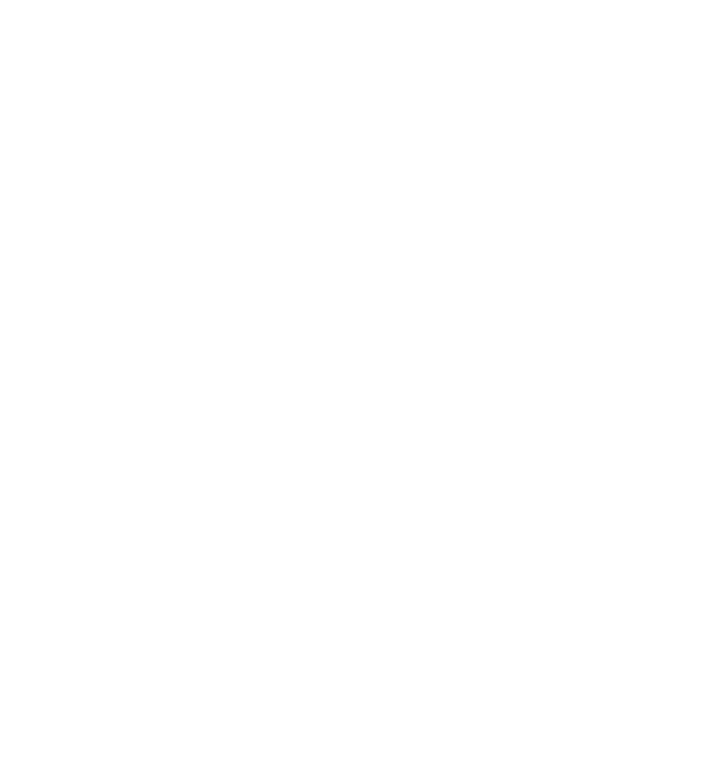
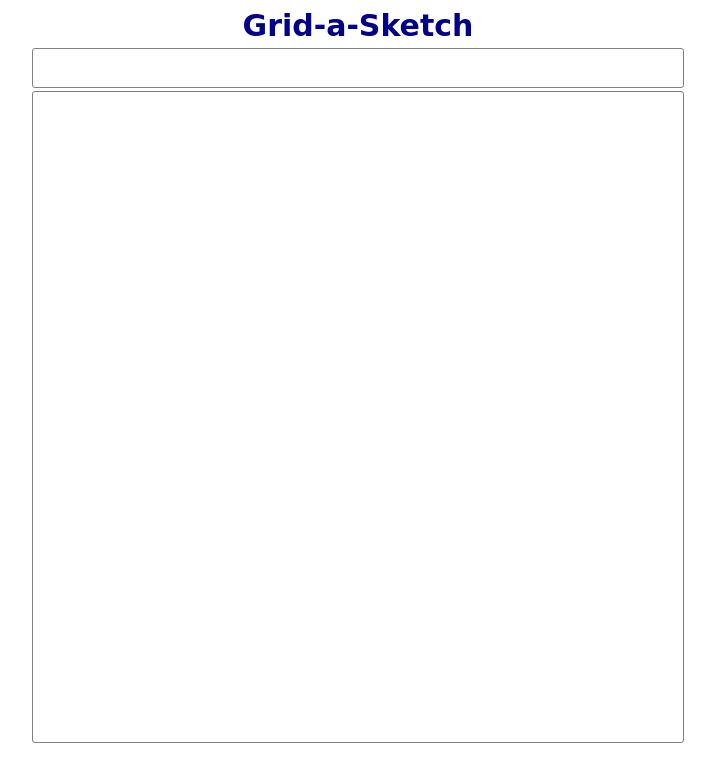
Before and after one commit to SimpleBeat/grid, a plain HTML site: page index.html in a window 1280 px wide. Shown: the whole page, without its empty margins (282-997 px from the left). Drawn offline with nearby package versions, Linux system fonts and the light colour scheme.

Commit message:
Basic html and css, template structure

```diff
--- a/index.html
+++ b/index.html
@@ -5,6 +5,13 @@
     <title>Grid-a-Sketch</title>
   </head>
   <body>
+    <h1>Grid-a-Sketch</h1>
+    <div class="header">
+
+    </div>
+    <div class="grid">
+
+    </div>
     <script src="https://ajax.googleapis.com/ajax/libs/jquery/1.11.0/jquery.min.js"></script>
     <script src="app.js"></script>
   </body>
--- a/style.css
+++ b/style.css
@@ -1 +1,26 @@
 /* Grid stylesheet */
+h1 {
+  font-family: cursive;
+  font-size: 30px;
+  color: darkblue;
+  text-align: center;
+  margin: 5px auto 5px auto;
+}
+
+.header {
+  border: 1px solid grey;
+  border-radius: 3px;
+  width: 640px;
+  height: 34px;
+  margin: 0 auto 3px auto;
+  padding: 2px 5px 2px 5px;
+}
+
+.grid {
+  border: 1px solid grey;
+  border-radius: 3px;
+  width: 640px;
+  height: 640px;
+  margin: 0 auto 5px auto;
+  padding: 5px;
+}
```
